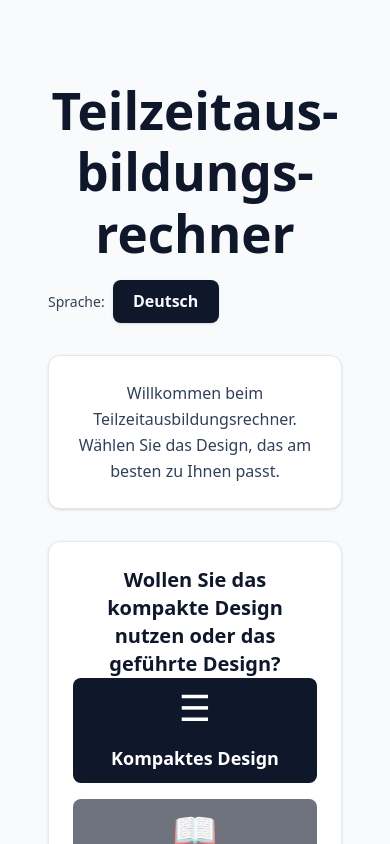
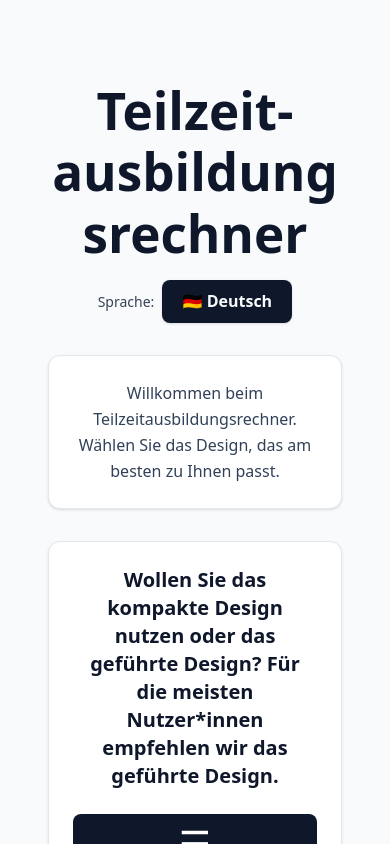
Before and after one commit to HadiDoBronxs/Teilzeitausbildungsrechner, a React (Vite) app: page / in a window 390 px wide. Shown: the top 844 px of the page. Built offline with nearby package versions, Linux system fonts and the light colour scheme.

Commit message:
added flags to languages and made small adjustments to the translations of welcome page text for issue #20

```diff
--- a/src/locales/de/translation.json
+++ b/src/locales/de/translation.json
@@ -61,17 +61,17 @@
         "other": "Sonstiger Abschluss"
     },
     "app": {
-        "title": "Teilzeit-Ausbildungs-Rechner",
+        "title": "Teilzeit- Ausbildungs- Rechner",
         "languages": "Sprache",
         "languageNames": {
-            "de": "Deutsch",
-            "en": "Englisch"
+            "de": "🇩🇪 Deutsch",
+            "en": "🇬🇧 Englisch"
         }
     },
     "welcome": {
-        "title": "Teilzeitausbildungsrechner",
+        "title": "Teilzeit\u00ADausbildungs\u00ADrechner",
         "intro": "Willkommen beim Teilzeitausbildungsrechner. Wählen Sie das Design, das am besten zu Ihnen passt.",
-        "question": "Wollen Sie das kompakte Design nutzen oder das geführte Design?",
+        "question": "Wollen Sie das kompakte Design nutzen oder das geführte Design? Für die meisten Nutzer*innen empfehlen wir das geführte Design.",
         "designs": {
             "compact": "Kompaktes Design",
             "tour": "Geführtes Design"
--- a/src/locales/en/translation.json
+++ b/src/locales/en/translation.json
@@ -64,14 +64,14 @@
     "title": "Part-time Training Calculator",
     "languages": "Language",
     "languageNames": {
-      "de": "German",
-      "en": "English"
+      "de": "🇩🇪 German",
+      "en": "🇬🇧 English"
     }
   },
   "welcome": {
     "title": "Part-time Training Calculator",
     "intro": "Welcome to the Part-time Training Calculator. Choose the design that best suits you.",
-    "question": "Do you want to use the compact design or the guided design?",
+    "question": "Do you want to use the compact design or the guided design? For most users we recommend the guided design.",
     "designs": {
       "compact": "Compact Design",
       "tour": "Guided Design"
--- a/src/routes/WelcomePage.jsx
+++ b/src/routes/WelcomePage.jsx
@@ -38,8 +38,19 @@ export default function WelcomePage() {
       >
         <div className="max-w-4xl mx-auto space-y-8 sm:space-y-12">
           {/* Header with title and language toggle */}
-          <div className="flex flex-col items-start gap-4 sm:flex-row sm:items-center sm:justify-between">
-            <h1 id={MAIN_HEADING_ID} className="text-3xl md:text-4xl font-bold">
+          <div className="flex flex-col items-center gap-4 sm:flex-row sm:items-center sm:justify-between">
+            <h1
+              id={MAIN_HEADING_ID}
+              className="text-3xl md:text-4xl font-bold text-center sm:text-left min-h-[4.5rem] md:min-h-[5.5rem] max-w-xs sm:max-w-none mx-auto sm:mx-0 line-clamp-3"
+              style={{
+                display: '-webkit-box',
+                WebkitLineClamp: 3,
+                WebkitBoxOrient: 'vertical',
+                overflow: 'hidden',
+                wordBreak: 'break-word',
+                hyphens: 'auto'
+              }}
+            >
               {t("welcome.title")}
             </h1>
             <LanguageToggle />
@@ -54,7 +65,7 @@ export default function WelcomePage() {
 
           {/* Design selection question */}
           <Card className="space-y-6" padding="p-6 sm:p-8">
-            <h2 className="text-xl md:text-2xl font-semibold text-slate-900">
+            <h2 className="text-xl md:text-2xl font-semibold text-slate-900 mb-6 sm:mb-8">
               {t("welcome.question")}
             </h2>
 
```
